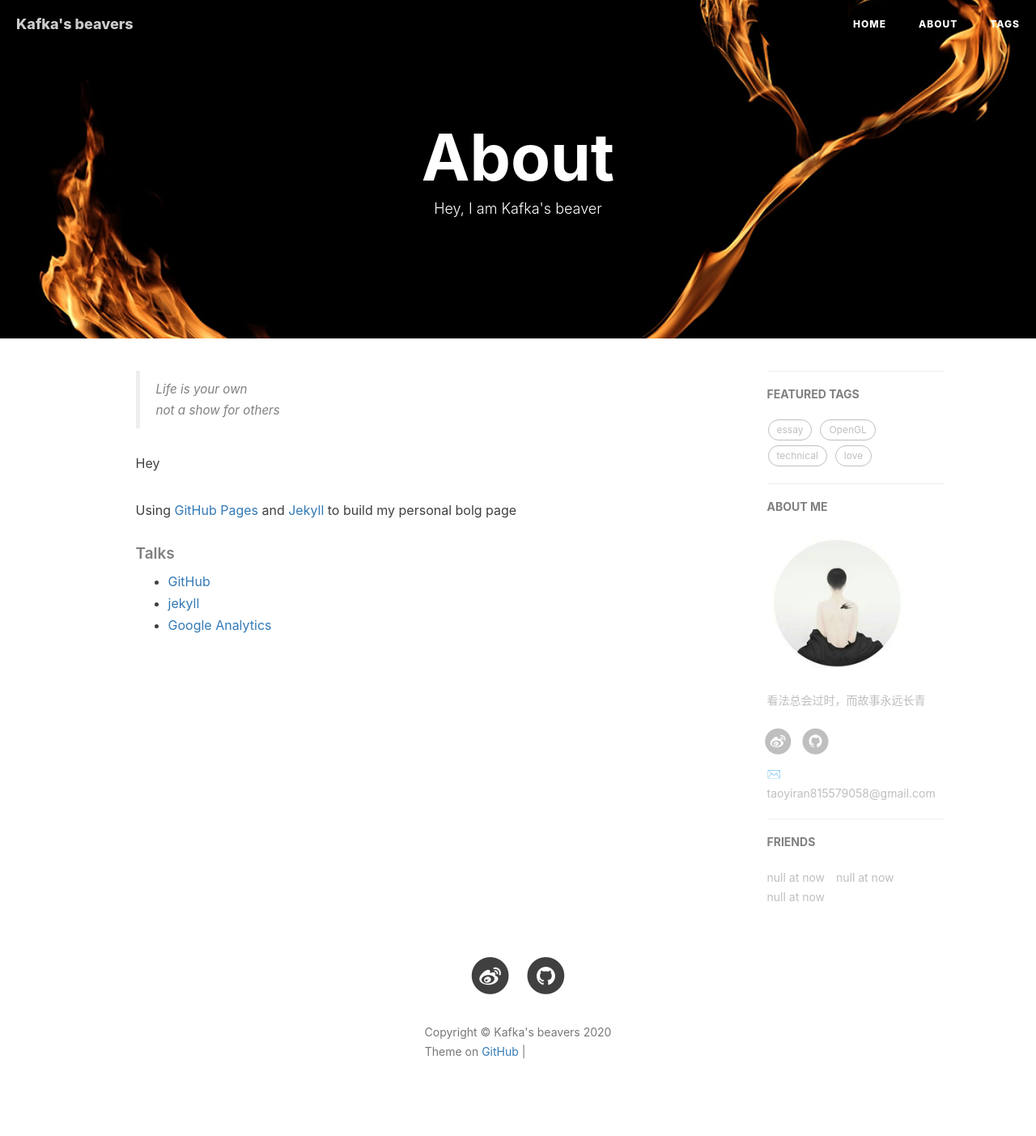
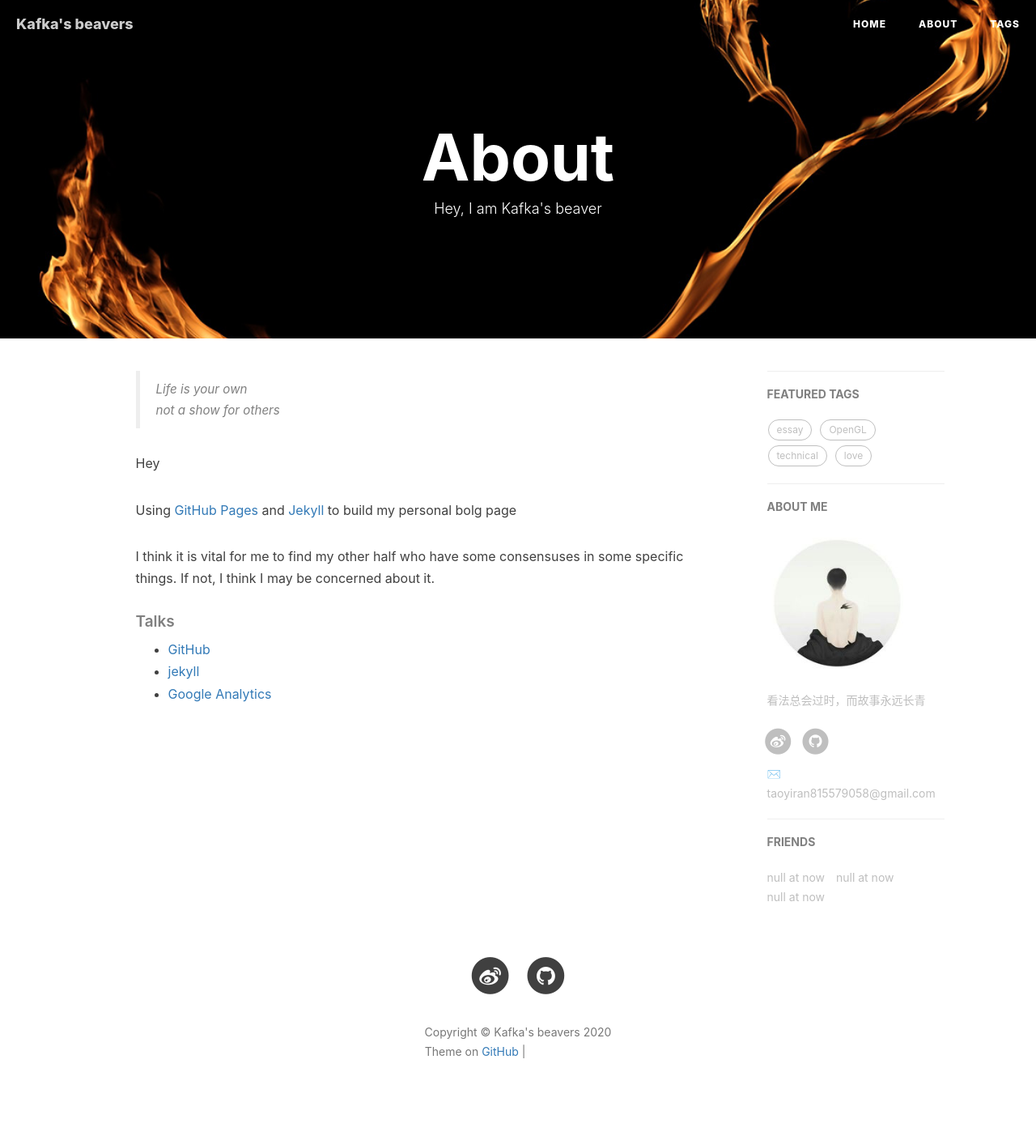
Before and after one commit to yuanzhenxia12138/yuanzhenxia12138.github.io, a Jekyll site: the page built from about.html, in a window 1280 px wide. Shown: the whole page at 81% size. Built offline with Jekyll 4.4.1, drawn with Linux system fonts in a browser that asks for light colours; nearby versions of some CDN libraries; library files that are not in the unit come from our copies; comment, search, counter and statistics services are not loaded; grey boxes are pictures that could not be loaded.

Commit message:
Update about.html

```diff
--- a/about.html
+++ b/about.html
@@ -22,7 +22,7 @@ header-img: "img/fire.JPG"
 
     <p>Using <a href="https://pages.github.com/">GitHub Pages</a> and <a href="http://jekyll.com.cn/">Jekyll</a> to build my personal bolg page</p>
 
-    <p></p>
+    <p>I think it is vital for me to find my other half who have some consensuses in some specific things. If not, I think I may be concerned about it.</p>
 
     <h5>Talks</h5>
 
```
